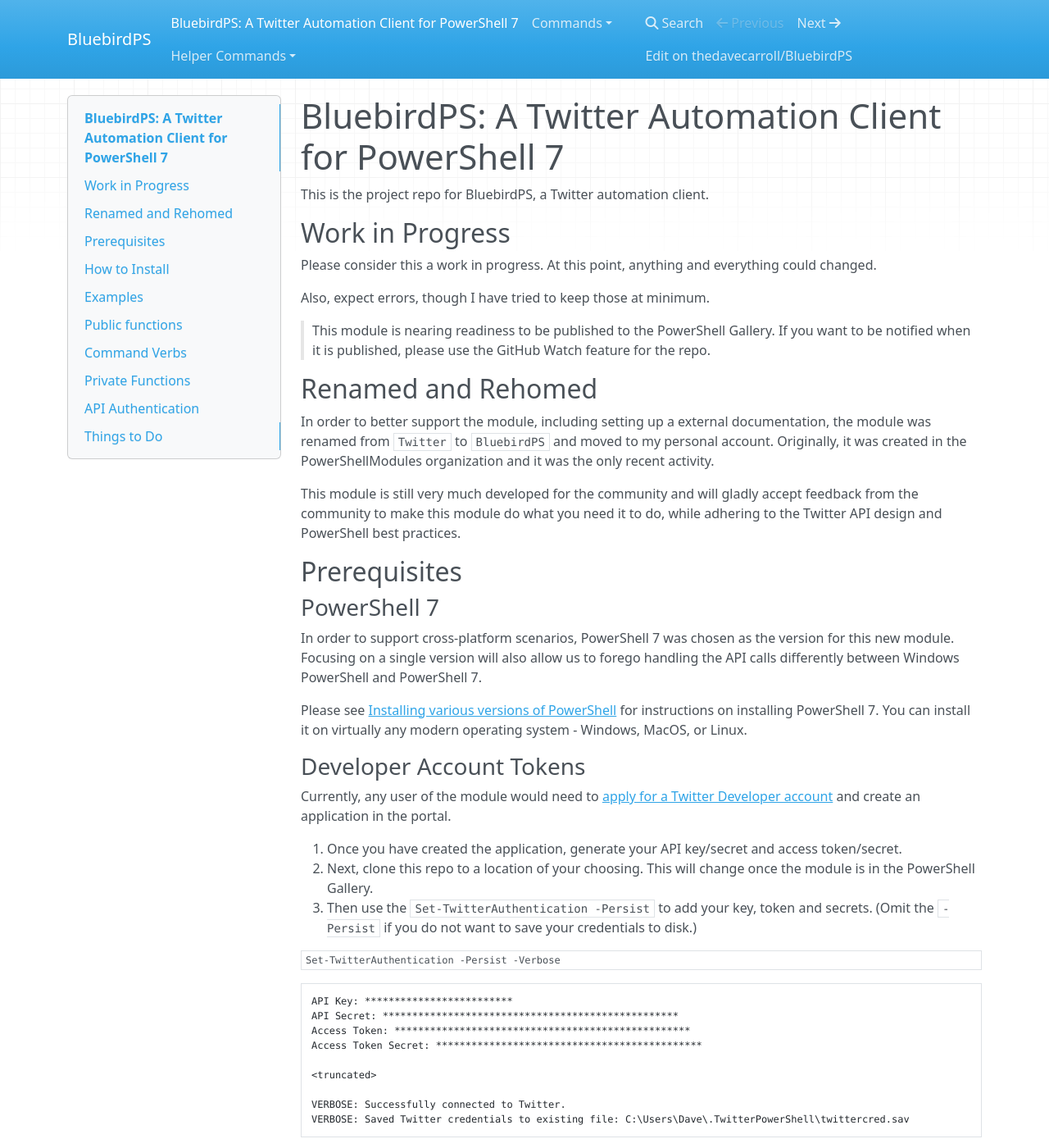
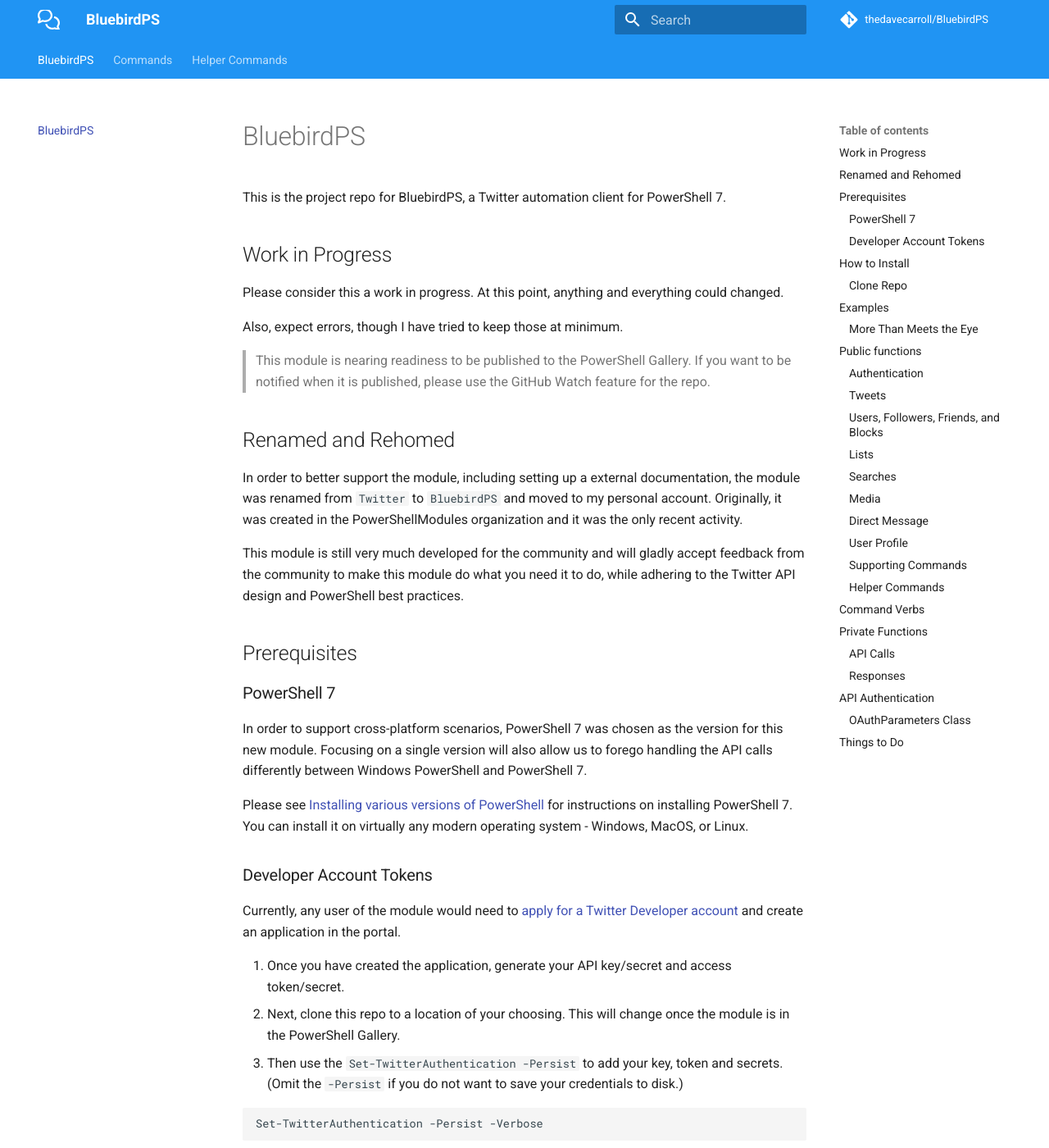
Before and after one commit to thedavecarroll/BluebirdPS, an MkDocs documentation site: the page built from docs/README.md, in a window 1280 px wide and 1400 px high. Shown: the whole window at 82% size. Built offline with MkDocs 1.6.1 and Material for MkDocs 9.7.7, drawn with Linux system fonts in a browser that asks for light colours; nearby versions of some CDN libraries; comment, search, counter and statistics services are not loaded; some of the changed text lies outside the part shown.

Commit message:
fix docs attempt

```diff
--- a/docs/README.md
+++ b/docs/README.md
@@ -1,6 +1,6 @@
-# BluebirdPS: A Twitter Automation Client for PowerShell 7
+# BluebirdPS
 
-This is the project repo for BluebirdPS, a Twitter automation client.
+This is the project repo for BluebirdPS, a Twitter automation client for PowerShell 7.
 
 ## Work in Progress
 
--- a/mkdocs.yml
+++ b/mkdocs.yml
@@ -12,14 +12,19 @@
 copyright: "Copyright &copy; 2020 Dave Carroll<br/>BluebirdPS is licensed under the <a href=https://github.com/thedavecarroll/BluebirdPS/raw/main/LICENSE>MIT license."
 
 # Analytics
-google_analytics: ['UA-122236350-3', 'bluebirdps.anovelidea.org']
+google_analytics:
+  - !!python/object/apply:os.getenv ["GOOGLE_ANALYTICS_KEY"]
+  - auto
 
 # Configuration
 theme:
-  name: mkdocs
+  name: material
   language: en
+  icon:
+    logo: fontawesome/regular/comments
   palette:
-      primary: light blue
+      scheme: preference
+      primary: blue
       accent: indigo
   font:
       text: Roboto
```
